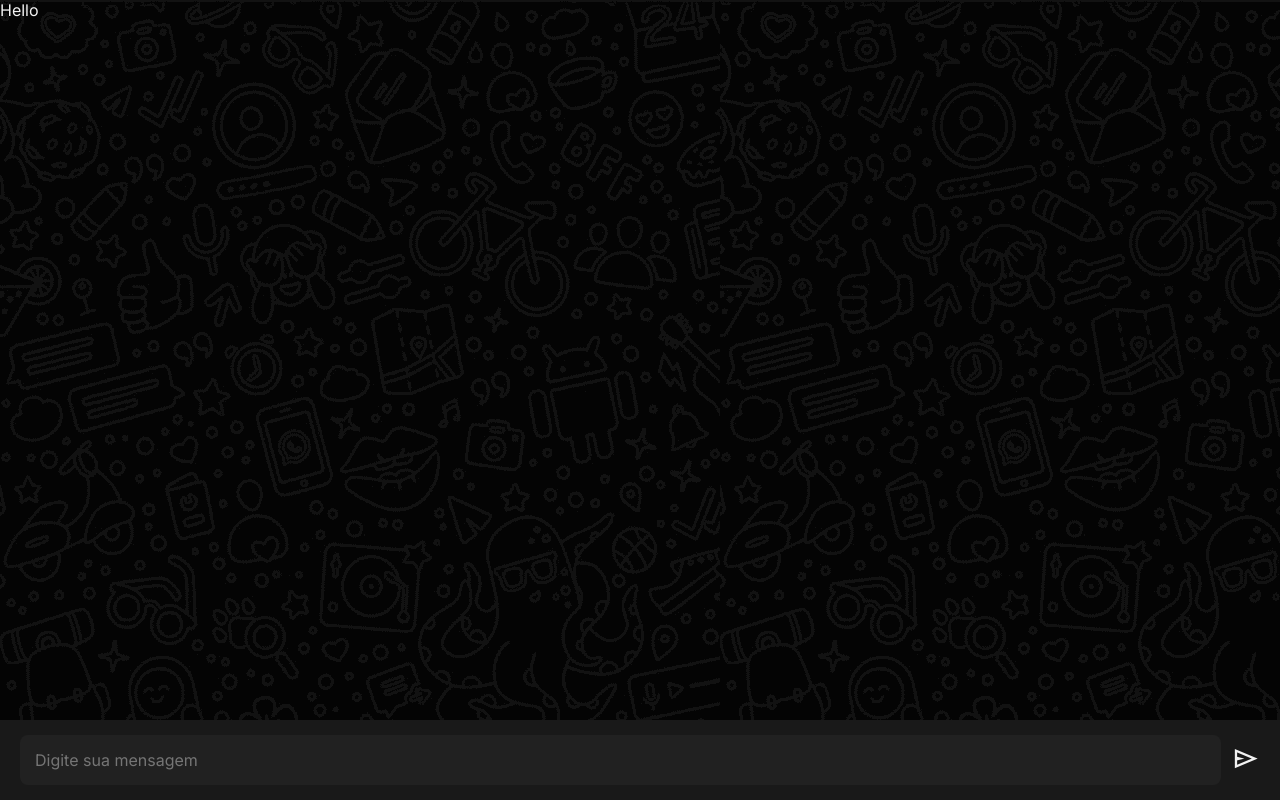
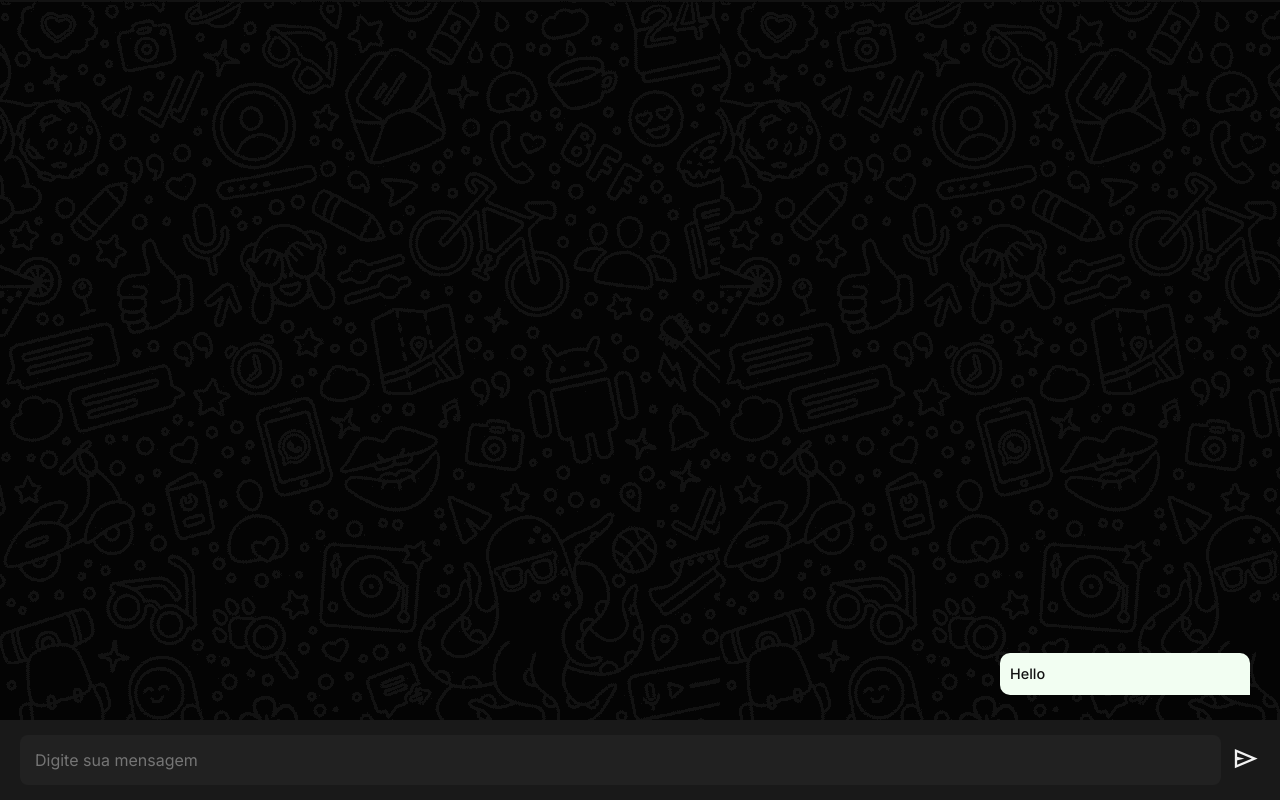
Before and after one commit to EduardoArauj0/CHAT, a plain HTML site: page frontend/index.html in a window 1280 px wide. Drawn offline with nearby package versions, Linux system fonts and the light colour scheme.

Commit message:
style: estilizar o chat do remetente com CSS

```diff
--- a/frontend/css/style.css
+++ b/frontend/css/style.css
@@ -88,6 +88,10 @@ body {
 
 .Chat__messages {
     flex-grow: 1;
+    padding: 30px 30px 90px;
+    display: flex;
+    flex-direction: column;
+    justify-content: flex-end;
 }
 
 .Chat__form {
@@ -123,3 +127,20 @@ body {
 .Chat__button > span {
     font-size: 1.8rem;
 }
+
+.Chat__messages > div {
+    padding: 10px;
+    width: 100%;
+    max-width: 250px;
+    font-size: 0.9rem;
+    font-weight: 500;
+    margin-bottom: 15px;
+    line-height: 22px;
+}
+
+.Message--self {
+    background-color: #f2fef2;
+    color: #121212;
+    border-radius: 10px 10px 0px 10px;
+    align-self: flex-end;
+}
```
